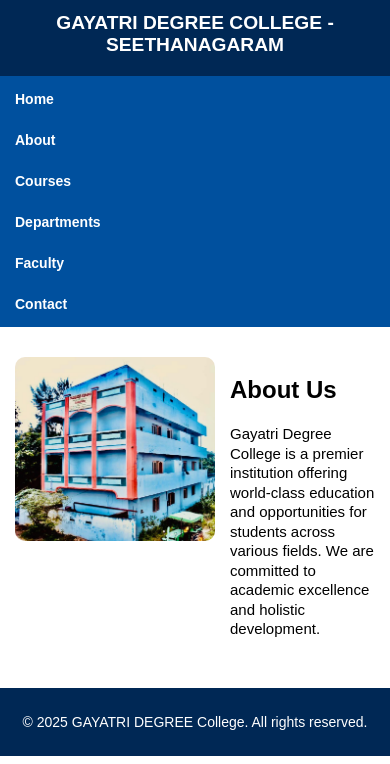
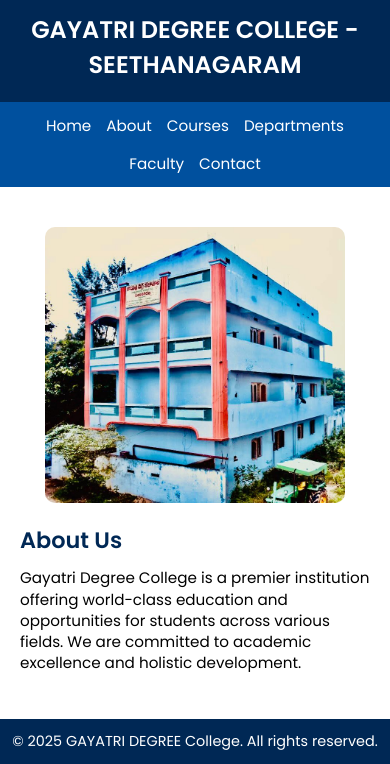
Before and after one commit to sdolai/college-website, a plain HTML site: page index.html in a window 390 px wide. Both pictures are taken after a click on the link "About". Shown: the part 88-852 px from the top of the page. Drawn offline with Linux system fonts and the light colour scheme.

Commit message:
Update index.html

```diff
--- a/index.html
+++ b/index.html
@@ -4,18 +4,22 @@
   <meta charset="UTF-8" />
   <meta name="viewport" content="width=device-width, initial-scale=1.0"/>
   <title>GAYATRI DEGREE COLLEGE - SEETHANAGARAM</title>
+
+  <!-- Google Font -->
+  <link href="https://fonts.googleapis.com/css2?family=Poppins:wght@300;400;600&display=swap" rel="stylesheet">
+
   <style>
-    html, body {
+    * {
       margin: 0;
       padding: 0;
-      height: 100%;
+      box-sizing: border-box;
     }
 
     body {
+      font-family: 'Poppins', sans-serif;
       display: flex;
       flex-direction: column;
       min-height: 100vh;
-      font-family: Arial, sans-serif;
     }
 
     header {
@@ -34,9 +38,7 @@
     }
 
     header h1 {
-      font-size: 1.5em;
-      margin: 0;
-      flex: 1;
+      font-size: 1.5rem;
     }
 
     nav {
@@ -44,16 +46,16 @@
       display: flex;
       flex-wrap: wrap;
       justify-content: flex-start;
-      padding: 10px 15px;
       gap: 15px;
+      padding: 12px 20px;
     }
 
     nav a {
       color: white;
       text-decoration: none;
-      font-weight: bold;
+      font-weight: 500;
+      font-size: 0.95rem;
       cursor: pointer;
-      font-size: 16px;
     }
 
     nav a:hover {
@@ -65,7 +67,7 @@
     }
 
     section {
-      padding: 30px 15px;
+      padding: 40px 20px;
       display: none;
     }
 
@@ -75,23 +77,23 @@
 
     .hero {
       text-align: center;
+      padding: 40px 20px;
       background-color: #f5f5f5;
-      padding: 30px 15px;
     }
 
     .hero-content {
-      background: rgba(255, 255, 255, 0.95);
-      padding: 15px;
+      background: white;
+      padding: 25px;
       border-radius: 10px;
       margin-bottom: 20px;
+      box-shadow: 0 4px 12px rgba(0, 0, 0, 0.1);
     }
 
     .hero-img {
-      width: 100%;
+      max-width: 100%;
       height: auto;
-      max-width: 100%;
       animation: zoomEffect 10s ease-in-out infinite alternate;
-      border-radius: 10px;
+      border-radius: 12px;
     }
 
     @keyframes zoomEffect {
@@ -106,63 +108,62 @@
     .section-layout {
       display: flex;
       align-items: flex-start;
-      gap: 15px;
+      gap: 20px;
       flex-wrap: wrap;
     }
 
     .section-layout img {
-      width: 100%;
-      max-width: 200px;
-      height: auto;
+      width: 220px;
       border-radius: 10px;
+      flex-shrink: 0;
     }
 
     .section-layout div {
       flex: 1;
     }
 
-    .section-layout div p {
-      margin: 2px 0;
-      line-height: 1.3;
-      font-size: 15px;
+    .section-layout div h2 {
+      margin-bottom: 10px;
+      font-size: 1.4rem;
+      color: #002855;
     }
 
-    ul {
-      padding-left: 20px;
+    .section-layout div p, .section-layout div li {
       margin: 5px 0;
+      line-height: 1.4;
+      font-size: 0.95rem;
     }
 
     footer {
       background-color: #002855;
       color: white;
       text-align: center;
-      padding: 12px 0;
-      font-size: 14px;
+      padding: 12px;
+      font-size: 0.9rem;
     }
 
-    /* Mobile adjustments */
-    @media (max-width: 600px) {
+    @media (max-width: 768px) {
       header {
         flex-direction: column;
         text-align: center;
       }
 
       nav {
-        flex-direction: column;
-        align-items: flex-start;
+        justify-content: center;
       }
 
-      nav a {
-        font-size: 14px;
-        padding: 5px 0;
+      .hero-content {
+        padding: 15px;
       }
 
-      .hero-content h2 {
-        font-size: 1.2em;
+      .section-layout {
+        flex-direction: column;
+        align-items: center;
       }
 
-      header h1 {
-        font-size: 1.2em;
+      .section-layout img {
+        width: 100%;
+        max-width: 300px;
       }
     }
   </style>
@@ -237,8 +238,8 @@
         <div>
           <h2>Allu Sriram</h2>
           <p>Qualification: M.Sc. Chemistry</p>
-          <p>Designation:</p>
-          <p>Field of Specialization:</p>
+          <p>Designation: Lecturer</p>
+          <p>Field of Specialization: Organic Chemistry</p>
         </div>
       </div>
     </section>
```
